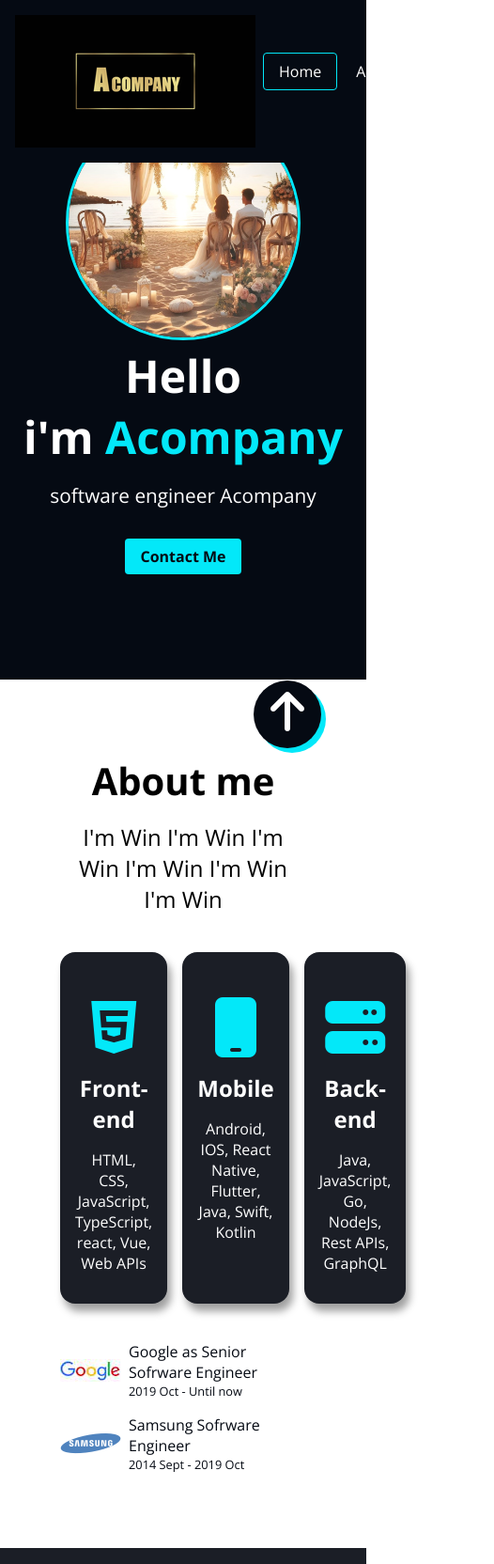
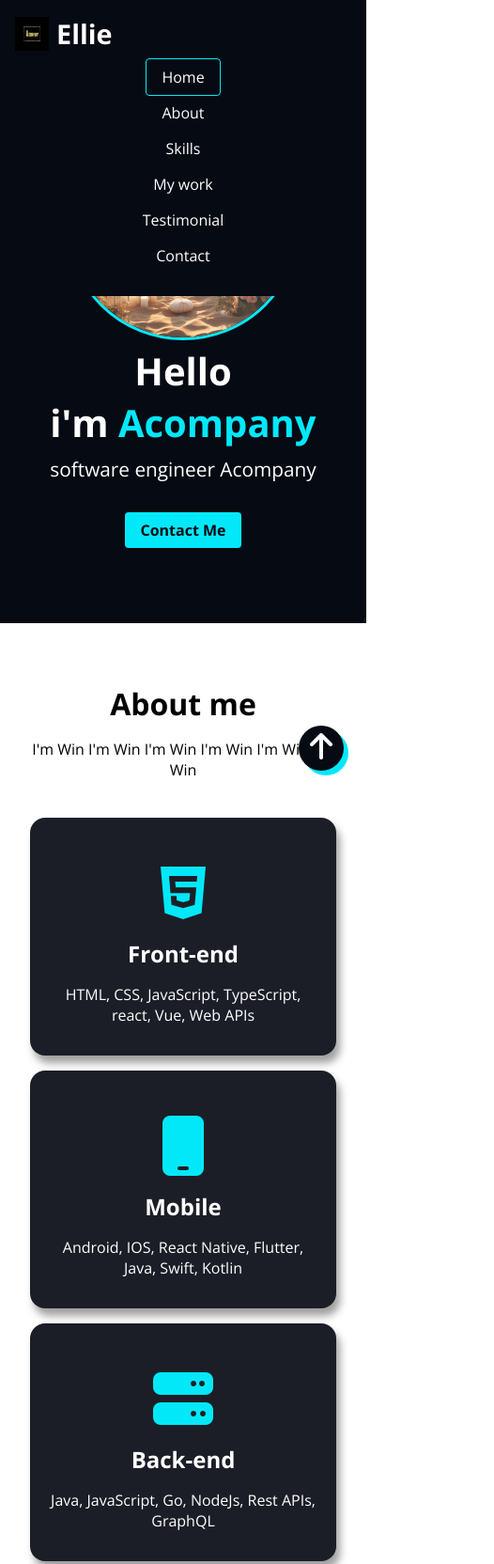
Before and after one commit to s1346s/https-s1346s.github.io-, a plain HTML site: page index.html in a window 390 px wide. Shown: the top 1664 px of the page at 94% size, 526 px wide, since content can reach past the window. Drawn offline with nearby package versions, Linux system fonts and the light colour scheme.

Commit message:
CSS-Responsive

```diff
--- a/css/style.css
+++ b/css/style.css
@@ -447,3 +447,95 @@
   padding: 1rem;
   font-size: 2rem;
 }
+
+.contact__link {
+  transition: color 250ms ease-in;
+}
+
+.contact__link:hover {
+  color: var(--color-accent);
+}
+
+@media screen and (max-width: 768px) {
+  .section {
+    padding: 3rem 2rem;
+  }
+
+  .title {
+    font-size: 2rem;
+  }
+
+  .description {
+    font-size: 1rem;
+  }
+
+  .header {
+    flex-direction: column;
+    align-items: start;
+  }
+
+  .header__menu {
+    flex-direction: column;
+    text-align: center;
+    padding: 1rem 4rem;
+    gap: 1rem;
+  }
+
+  .header__nav {
+    width: 100%;
+  }
+
+  #home {
+    padding-bottom: 3rem;
+  }
+
+  .home__title {
+    font-size: 2.5rem;
+    margin-bottom: 0.5rem;
+  }
+
+  .majors {
+    flex-direction: column;
+    align-items: center;
+  }
+
+  .major {
+    max-width: 25rem;
+  }
+
+  .job {
+    justify-content: center;
+  }
+
+  .skills {
+    grid-template-columns: 1fr;
+  }
+
+  .categories {
+    flex-direction: column;
+  }
+
+  .category {
+    width: 100%;
+  }
+
+  .projects {
+    grid-template-columns: repeat(2, 1fr);
+  }
+
+  .testimonial {
+    flex-direction: column;
+  }
+
+  .testimonial:nth-child(even) .testimonial__img {
+    order: 0;
+  }
+
+  .arrow-up {
+    font-size: 2rem;
+    width: 3rem;
+    height: 3rem;
+    bottom: 1.5rem;
+    right: 1.5rem;
+  }
+}
--- a/index.html
+++ b/index.html
@@ -31,16 +31,18 @@
     <!-- Header -->
     <header class="header">
       <div class="header__logo">
-            <img class="header__log__img" src="images/favicon.ico" alt="logo">
-            <h1 class="header__log__title"><a href="#"></a></h1>
+        <img class="header__logo__img" src="images/favicon.ico" alt="logo" />
+        <h1 class="header__logo__title"><a href="#">Ellie</a></h1>
       </div>
-        <nav>
+      <nav class="header__nav">
         <ul class="header__menu">
           <li><a class="header__menu__item active" href="#home">Home</a></li>
           <li><a class="header__menu__item" href="#about">About</a></li>
           <li><a class="header__menu__item" href="#skills">Skills</a></li>
           <li><a class="header__menu__item" href="#work">My work</a></li>
-                <li><a class="header__menu__item" href="#testimonial">Testimonial</a></li>
+          <li>
+            <a class="header__menu__item" href="#testimonial">Testimonial</a>
+          </li>
           <li><a class="header__menu__item" href="#contact">Contact</a></li>
         </ul>
       </nav>
```
Lines whose indentation alone changed are shown as unchanged.
